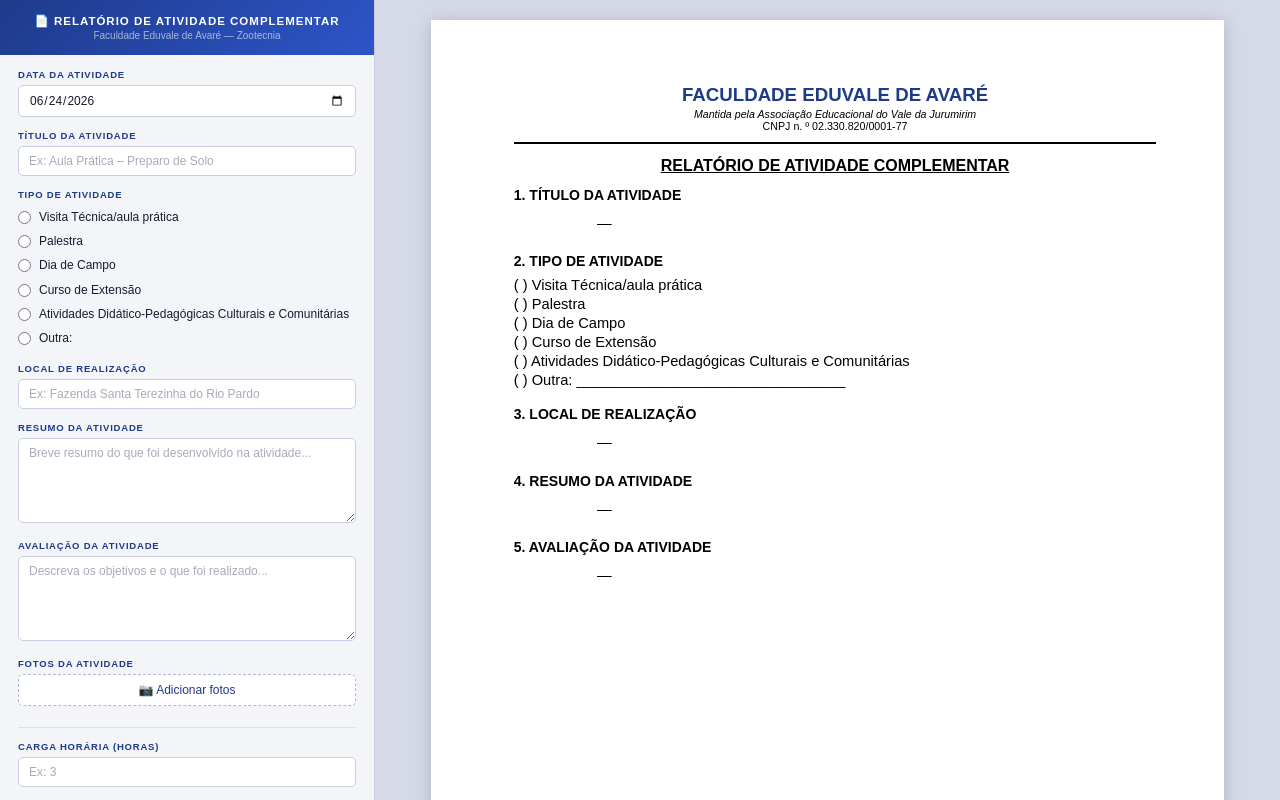
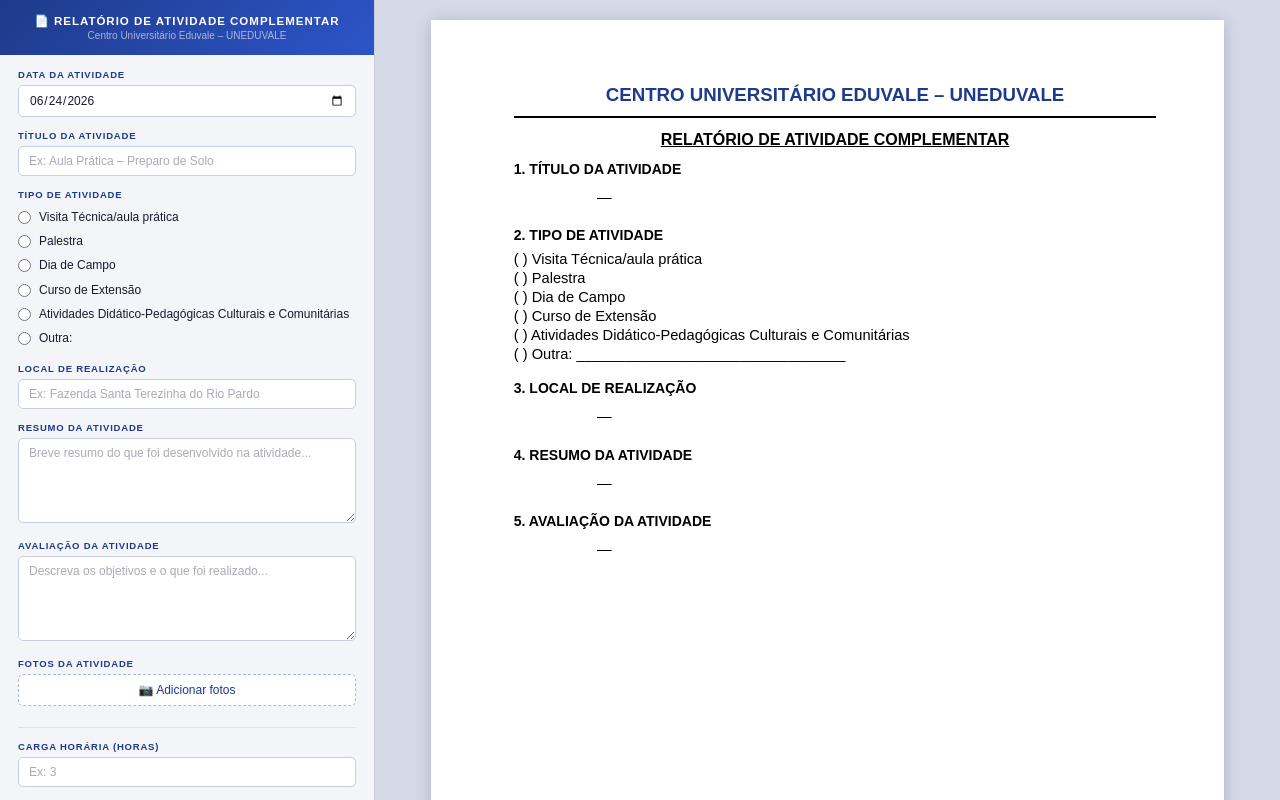
Before and after one commit to andretropiano/relatorio-eduvale, a plain HTML site: page index.html in a window 1280 px wide. Drawn offline with Linux system fonts and the light colour scheme.

Commit message:
Update index.html

```diff
--- a/index.html
+++ b/index.html
@@ -3,7 +3,7 @@
 <head>
 <meta charset="UTF-8">
 <meta name="viewport" content="width=device-width, initial-scale=1">
-<title>Relatório de Atividade Complementar – Eduvale</title>
+<title>Relatório de Atividade Complementar – UNEDUVALE</title>
 <style>
 *{box-sizing:border-box;margin:0;padding:0}
 body{font-family:Arial,sans-serif;background:#dde1ec}
@@ -58,7 +58,7 @@ textarea.fi{min-height:85px;resize:vertical}
 .rh{text-align:center;border-bottom:2px solid #000;padding-bottom:10px;margin-bottom:13px}
 .rh h1{font-size:14pt;font-weight:bold;color:#1e3a8a}
 .rh-sub{font-size:8pt;font-style:italic;margin-top:2px}
-.rh-cnpj{font-size:8pt}
+.rh-cnpj{font-size:8pt;margin-top:2px}
 
 .rtitle{text-align:center;font-size:12pt;font-weight:bold;text-transform:uppercase;margin:12px 0 4px;text-decoration:underline}
 .rs{margin-bottom:18px}
@@ -98,7 +98,7 @@ textarea.fi{min-height:85px;resize:vertical}
 <div id="fp">
   <div id="fp-head">
     <h2>📄 Relatório de Atividade Complementar</h2>
-    <p>Faculdade Eduvale de Avaré — Zootecnia</p>
+    <p>Centro Universitário Eduvale – UNEDUVALE</p>
   </div>
   <div id="fp-body">
 
@@ -106,12 +106,10 @@ textarea.fi{min-height:85px;resize:vertical}
       <span class="lbl">Data da Atividade</span>
       <input type="date" class="fi" id="f-data" oninput="upd()">
     </div>
-
     <div class="fs">
       <span class="lbl">Título da Atividade</span>
       <input type="text" class="fi" id="f-titulo" placeholder="Ex: Aula Prática – Preparo de Solo" oninput="upd()">
     </div>
-
     <div class="fs">
       <span class="lbl">Tipo de Atividade</span>
       <label class="ri"><input type="radio" name="tipo" value="Visita Técnica/aula prática" onchange="onTipo(this)"> Visita Técnica/aula prática</label>
@@ -122,22 +120,18 @@ textarea.fi{min-height:85px;resize:vertical}
       <label class="ri"><input type="radio" name="tipo" value="outra" onchange="onTipo(this)"> Outra:</label>
       <div id="outra-box"><input type="text" class="fi" id="f-outra" placeholder="Especifique..." oninput="upd()"></div>
     </div>
-
     <div class="fs">
       <span class="lbl">Local de Realização</span>
       <input type="text" class="fi" id="f-local" placeholder="Ex: Fazenda Santa Terezinha do Rio Pardo" oninput="upd()">
     </div>
-
     <div class="fs">
       <span class="lbl">Resumo da Atividade</span>
       <textarea class="fi" id="f-resumo" placeholder="Breve resumo do que foi desenvolvido na atividade..." oninput="upd()"></textarea>
     </div>
-
     <div class="fs">
       <span class="lbl">Avaliação da Atividade</span>
       <textarea class="fi" id="f-aval" placeholder="Descreva os objetivos e o que foi realizado..." oninput="upd()"></textarea>
     </div>
-
     <div class="fs">
       <span class="lbl">Fotos da Atividade</span>
       <label class="photo-btn">📷 Adicionar fotos<input type="file" id="f-fotos" accept="image/*" multiple style="display:none" onchange="addPhotos(this)"></label>
@@ -169,7 +163,6 @@ textarea.fi{min-height:85px;resize:vertical}
       <span class="lbl">Disciplina</span>
       <input type="text" class="fi" id="f-disc" placeholder="Ex: Máquinas e Motores Agrícola" oninput="upd()">
     </div>
-
     <div class="fs">
       <span class="lbl">Assinatura Digital</span>
       <div class="sig-pad-wrap">
@@ -187,7 +180,6 @@ textarea.fi{min-height:85px;resize:vertical}
       <p>Após gerar o PDF, envie o relatório para a coordenação:</p>
       <strong><a href="mailto:andre.almeida@ead.eduvaleavare.com.br">andre.almeida@ead.eduvaleavare.com.br</a></strong>
     </div>
-
   </div>
 </div>
 
@@ -197,12 +189,10 @@ textarea.fi{min-height:85px;resize:vertical}
   <!-- PÁG 1 -->
   <div class="page">
     <div class="rh">
-      <h1>FACULDADE EDUVALE DE AVARÉ</h1>
-      <div class="rh-sub">Mantida pela Associação Educacional do Vale da Jurumirim</div>
-      <div class="rh-cnpj">CNPJ n. º 02.330.820/0001-77</div>
+      <h1>CENTRO UNIVERSITÁRIO EDUVALE – UNEDUVALE</h1>
     </div>
     <div class="rtitle">Relatório de Atividade Complementar</div>
-    <div id="r-titulo" style="text-align:center;font-size:11pt;color:#1e3a8a;margin:-4px 0 16px;font-style:italic"></div>
+    <div id="r-titulo-sub" style="text-align:center;font-size:11pt;color:#1e3a8a;margin:-4px 0 16px;font-style:italic"></div>
 
     <div class="rs">
       <h2>1. TÍTULO DA ATIVIDADE</h2>
@@ -236,9 +226,7 @@ textarea.fi{min-height:85px;resize:vertical}
   <!-- PÁG 2 -->
   <div class="page">
     <div class="rh">
-      <h1>FACULDADE EDUVALE DE AVARÉ</h1>
-      <div class="rh-sub">Mantida pela Associação Educacional do Vale da Jurumirim</div>
-      <div class="rh-cnpj">CNPJ n. º 02.330.820/0001-77</div>
+      <h1>CENTRO UNIVERSITÁRIO EDUVALE – UNEDUVALE</h1>
     </div>
     <div class="rs">
       <h2>6. CARGA HORÁRIA DA ATIVIDADE</h2>
@@ -273,39 +261,32 @@ function onTipo(el){
 }
 
 function upd(){
-  // 1. Título
   const titulo=v('f-titulo');
-  g('r-titulo').textContent=titulo?`"${titulo}"`:'';
+  g('r-titulo-sub').textContent=titulo?`"${titulo}"`:'';
   g('r-titulo-body').textContent=titulo||'—';
 
-  // 2. Tipo
   const sel=document.querySelector('input[name="tipo"]:checked');
-  const tv=sel?sel.value:null, outra=v('f-outra');
+  const tv=sel?sel.value:null,outra=v('f-outra');
   let th='<h2>2. TIPO DE ATIVIDADE</h2>';
   TIPOS.forEach(t=>{th+=`<div class="tipo-row">(${tv===t?'X':' '}) ${t}</div>`;});
   th+=tv==='outra'?`<div class="tipo-row">(X) Outra: ${outra||'_________________________________'}</div>`:`<div class="tipo-row">( ) Outra: _________________________________</div>`;
   g('r-tipo').innerHTML=th;
 
-  // 3. Local
   g('r-local').textContent=v('f-local')||'—';
 
-  // 4. Resumo
   const rs=v('f-resumo');
   g('r-resumo').innerHTML=rs?rs.replace(/\n/g,'<br>'):'—';
 
-  // 5. Avaliação
   const av=v('f-aval');
   g('r-aval').innerHTML=av?av.replace(/\n/g,'<br>'):'—';
 
-  // 6. Carga horária
   const h=v('f-horas'),per=v('f-periodo'),cur=v('f-curso');
   let ct='';
   if(h)ct+=`A carga horária foi de ${h} hora${h!='1'?'s':''} de curso`;
-  if(per||cur)ct+=` com os discentes do ${per||'___'} do curso de ${cur||'___'} da Faculdade Eduvale Avaré.`;
-  else if(h)ct+=' com os discentes da Faculdade Eduvale Avaré.';
+  if(per||cur)ct+=` com os discentes do ${per||'___'} do curso de ${cur||'___'} da UNEDUVALE.`;
+  else if(h)ct+=' com os discentes da UNEDUVALE.';
   g('r-carga').textContent=ct||'—';
 
-  // 7. Responsável
   const pr=v('f-prof'),di=v('f-disc');
   let rt='';
   if(pr)rt+=`Professor ${pr}`;
@@ -315,7 +296,6 @@ function upd(){
   g('r-sig-name').textContent=pr||'—';
 }
 
-// Assinatura
 const canvas=g('sig-canvas');
 const ctx=canvas.getContext('2d');
 let drawing=false,hasSig=false;
@@ -337,7 +317,6 @@ canvas.addEventListener('touchend',()=>drawing=false);
 function clearSig(){ctx.clearRect(0,0,canvas.width,canvas.height);hasSig=false;const i=g('r-sig-img');i.src='';i.style.display='none';}
 function updSig(){if(!hasSig)return;const i=g('r-sig-img');i.src=canvas.toDataURL();i.style.display='block';}
 
-// Fotos
 function addPhotos(inp){
   Array.from(inp.files).forEach(f=>{
     const r=new FileReader();
```
